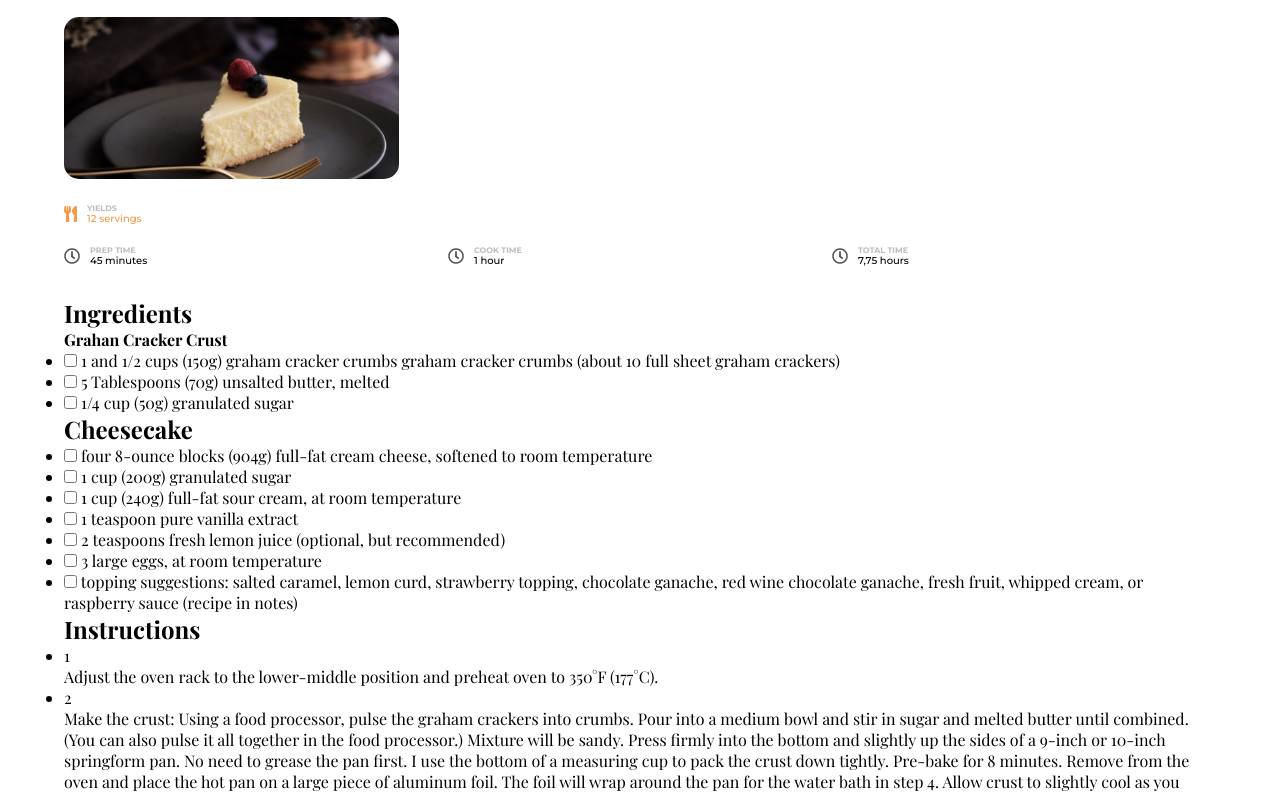
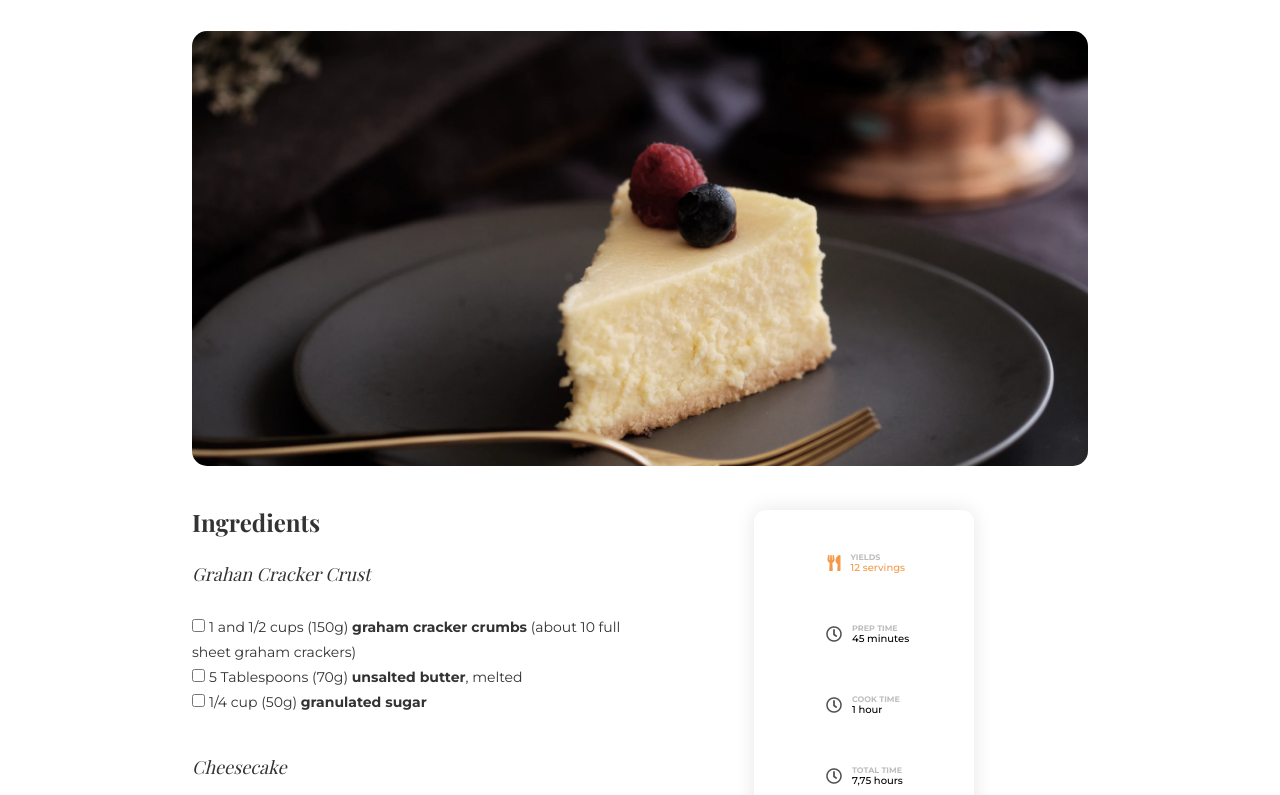
Before and after one commit to Julioribc/recipe-page, a plain HTML site: page index.html in a window 1280 px wide. Shown: the part 152-947 px from the top of the page. Drawn offline with nearby package versions, Linux system fonts and the light colour scheme; a web font is replaced by a local one.

Commit message:
adding final styles

```diff
--- a/css/styles.css
+++ b/css/styles.css
@@ -153,3 +153,235 @@ html, body {
     margin-right: 10px;
     color: var(--gray2);
 }
+
+.ingredients {
+    grid-area: ingredients;
+}
+
+
+.ingredients-title {
+    font-family: Playfair Display;
+    font-style: normal;
+    font-weight: bold;
+    font-size: 18px;
+    line-height: 24px;
+    color: var(--gray1);
+    margin-bottom: 15px;
+}
+
+.ingredients-subtitle {
+    font-family: Playfair Display;
+    font-style: italic;
+    font-weight: normal;
+    font-size: 16px;
+    line-height: 21px;
+    color: var(--gray1);
+    margin-bottom: 20px;
+}
+
+.ingredients-poster {
+    list-style: none;
+    margin-bottom: 40px;
+}
+
+.checkbox-ingredient {
+    font-family: Montserrat;
+    font-style: normal;
+    font-weight: normal;
+    font-size: 14px;
+    line-height: 25px;
+    color: var(--gray1);
+}
+
+.text-style-cursive {
+    font-style: italic;
+}
+
+.text-style-normal {
+    font-style: normal;
+}
+
+.ingredients-subtitle-2 {
+    font-family: Playfair Display;
+    font-style: italic;
+    font-weight: normal;
+    font-size: 18px;
+    line-height: 24px;
+    color: var(--gray1);
+    margin-bottom: 20px;
+}
+
+.instructions {
+    grid-area: instructions;
+    margin-bottom: 30px;
+}
+
+.instructions-title {
+    font-family: Playfair Display;
+    font-style: normal;
+    font-weight: bold;
+    font-size: 24px;
+    line-height: 32px;
+    color: var(--gray1);
+    margin-bottom: 25px;
+}
+
+.instructions-poster {
+    list-style: none;
+}
+
+.instructions-post {
+    display: flex;
+    margin-bottom: 20px;
+}
+
+.instructions-numbers {
+    width: 40px;
+    height: 40px;
+    background: var(--orange);
+    border-radius: 5px;
+    margin-right: 20px;
+    padding: 20px;
+    color: var(--white);
+    display: flex;
+    justify-content: center;
+    align-items: center;
+    font-family: Playfair Display;
+    font-style: normal;
+    font-weight: bold;
+    font-size: 24px;
+    line-height: 32px;
+}
+
+.instructions-guia-preparation {
+    font-family: Montserrat;
+    font-style: normal;
+    font-weight: normal;
+    font-size: 18px;
+    color: var(--black);
+    line-height: 150%;
+}
+
+.text-color-black {
+    font-weight: 800;
+    color: var(--gray1);
+}
+
+.footer {
+    grid-area: footer;
+    margin-bottom: 20px;
+}
+
+.footer-autor {
+    text-align: center;
+    font-family: Montserrat;
+    font-style: normal;
+    font-weight: 500;
+    font-size: 14px;
+    line-height: 17px;
+    color: #828282;
+}
+
+@media screen and (min-width: 1024px){
+    .container {
+        width: 70%;
+        grid-template-columns: 1fr 1fr;
+        grid-template-rows: repeat(4, auto);
+        grid-template-areas: "title         title"
+                             "ingredients   cooking"
+                             "instructions  instructions"
+                             "footer        footer";
+    }
+
+    .title {
+        margin-bottom: 40px;
+    }
+
+    .title-primary {
+        font-size: 44px;
+        margin-bottom: 30px;
+    }
+
+    .title-data {
+        width: 65%;
+        margin-bottom: 40px;
+    }
+
+    .title-subtitle {
+        font-size: 14px;
+        line-height: 17px;
+    }
+
+    .title-figure {
+        width: 100%;
+    }
+
+    .ingredients-title {
+        font-size: 24px;
+        margin-bottom: 30px;
+    }
+
+    .ingredients-subtitle {
+        font-size: 18px;
+        margin-bottom: 30px;
+    }
+
+    .cooking-instruction {
+        grid-template-columns: 1fr;
+        grid-template-rows: repeat(4, auto);
+        grid-template-areas: "child-1"
+                             "child-2"
+                             "child-3"
+                             "child-4";
+    }
+
+    .cooking-preparations:nth-child(1) {
+        margin-top: 35px;
+        margin-bottom: 35px;
+        grid-area: child-1;
+    }
+
+    .cooking-preparations:nth-child(2) {
+        grid-area: child-2;
+    }
+
+    .cooking-preparations:nth-child(3) {
+        grid-area: child-3;
+    }
+
+    .cooking-preparations:nth-child(4) {
+        grid-area: child-4;
+    }
+
+    .cooking-instruction {
+        width: 220px;
+        margin: 0 auto;
+        box-shadow: 0px 0px 20px rgba(0, 0, 0, 0.1);
+        border-radius: 12px;
+    }
+
+    .cooking-preparations {
+        justify-content: center;
+        margin-bottom: 35px;
+    }
+
+    .fas {
+        margin: 10px;
+    }
+
+    .far {
+        margin: 10px;
+    }
+
+    .cooking-data {
+        align-self: center;
+        width: 60px;
+    }
+
+    .instructions {
+        width: 50%;
+    }
+
+    .instructions-guia-preparation {
+        font-size: 16px;
+    }
--- a/index.html
+++ b/index.html
@@ -69,7 +69,7 @@
           <ul class="ingredients-poster">
               <li class="ingredients-post">
                   <input class="checkbox" type="checkbox" name="name" id="name">
-                  <label class="checkbox-ingredient" for="name">1 and 1/2 cups (150g) <span class="text-color-black">graham cracker crumbs</span> graham cracker crumbs (about 10 full sheet graham crackers)</label>
+                  <label class="checkbox-ingredient" for="name">1 and 1/2 cups (150g) <span class="text-color-black">graham cracker crumbs</span> (about 10 full sheet graham crackers)</label>
               </li>
               <li class="ingredients-post">
                 <input class="checkbox" type="checkbox" name="name" id="name">
@@ -109,7 +109,7 @@
               </li>
               <li class="ingredients-post">
                 <input class="checkbox" type="checkbox" name="name" id="name">
-                <label class="checkbox-ingredient" for="name">topping suggestions: salted caramel, lemon curd, strawberry topping, chocolate ganache, red wine chocolate ganache, fresh fruit, whipped cream, or raspberry sauce (recipe in notes)</label>
+                <label class="checkbox-ingredient" for="name">topping suggestions: <span class="text-style-cursive">salted caramel, lemon curd, strawberry topping, chocolate ganache, red wine chocolate ganache, fresh fruit, whipped cream, or raspberry sauce <span class="text-style-normal">(recipe in notes)</span></span> </label>
               </li>
           </ul>
       </section>
@@ -120,7 +120,7 @@
           <ul class="instructions-poster">
             <li class="instructions-post">
                 <div class="instructions-numbers">1</div>
-                <p>Adjust the oven rack to the lower-middle position and preheat oven to 350°F (177°C).</p>
+                <p class="instructions-guia-preparation">Adjust the oven rack to the lower-middle position and preheat oven to 350°F (177°C).</p>
             </li>
             <li class="instructions-post">
                 <div class="instructions-numbers">2</div>
@@ -152,7 +152,7 @@
 
       <!-- Section Footer -->
       <section class="footer">
-              <h3 class="footer-autor">created by username - devChallenges.io</h3>
+              <h3 class="footer-autor">created by Julio Bolivar - devChallenges.io</h3>
       </section>
   </body>
 </html>
```
